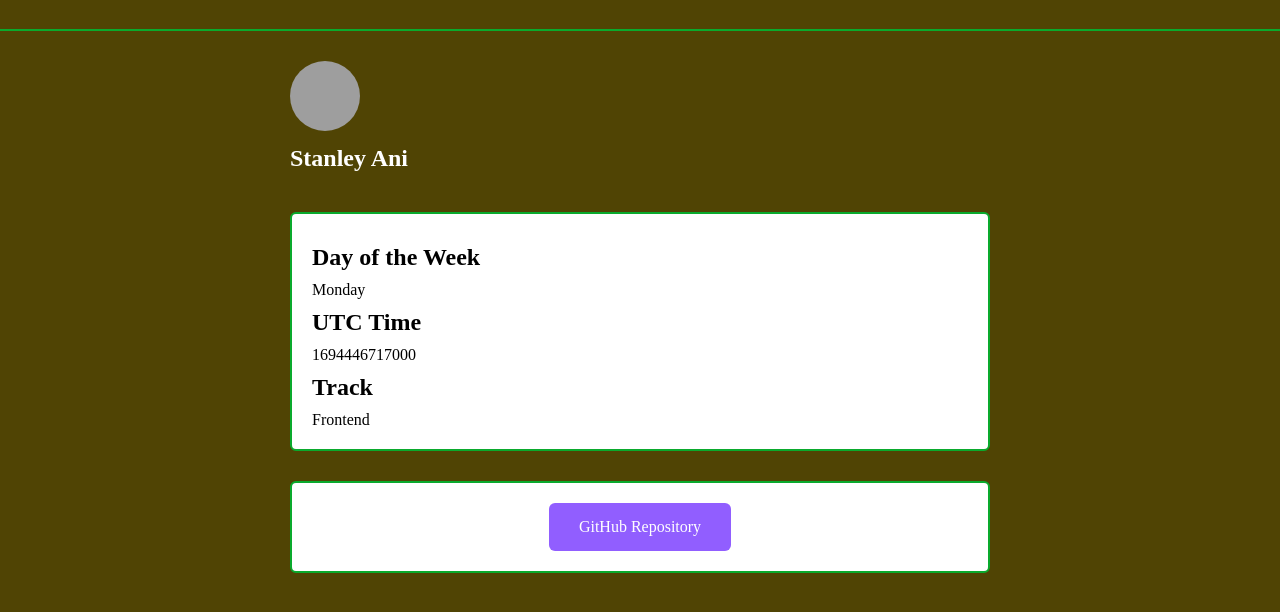
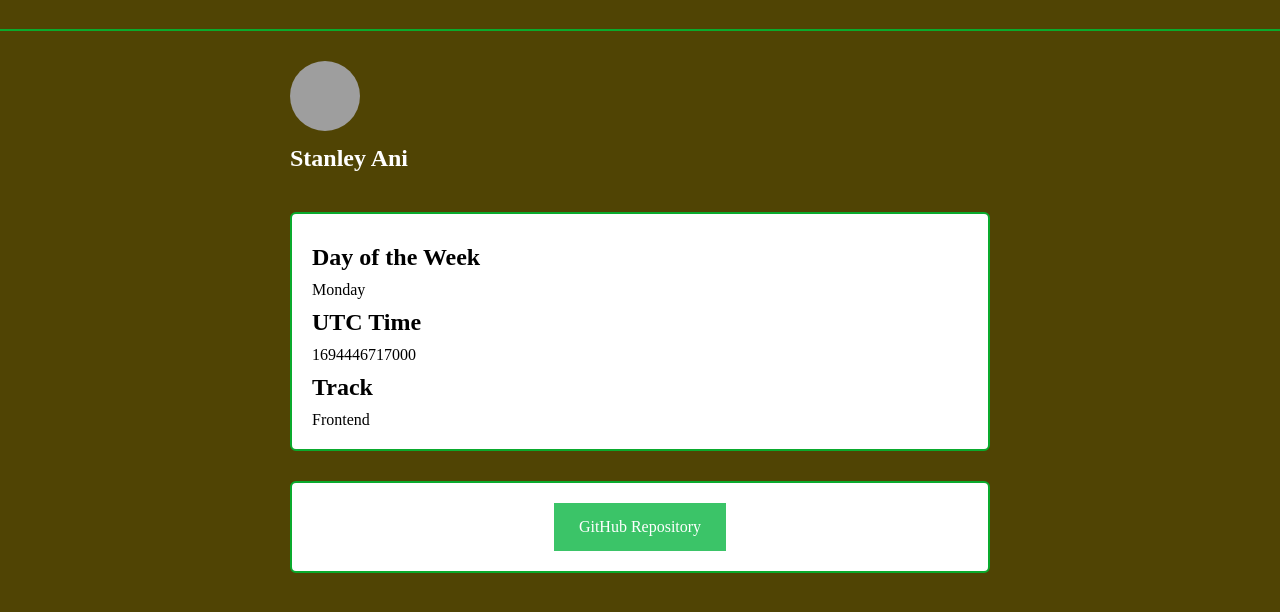
Before and after one commit to A-Stanley22/HNGx1, a plain HTML site: page index.html in a window 1280 px wide. Shown: the part 108-720 px from the top of the page. Drawn offline with Linux system fonts and the light colour scheme; grey boxes are pictures that could not be loaded.

Commit message:
link tag

```diff
--- a/styles.css
+++ b/styles.css
@@ -24,10 +24,9 @@ img {
 }
 
 a {
-    background-color: #915eff;
-    padding: 15px 30px;
-    color: #fff;
-    border-radius: 6px;
+    background-color: #3bc468;
+    padding: 15px 25px;
+    color: white;
     text-decoration: none;
 }
 
```
